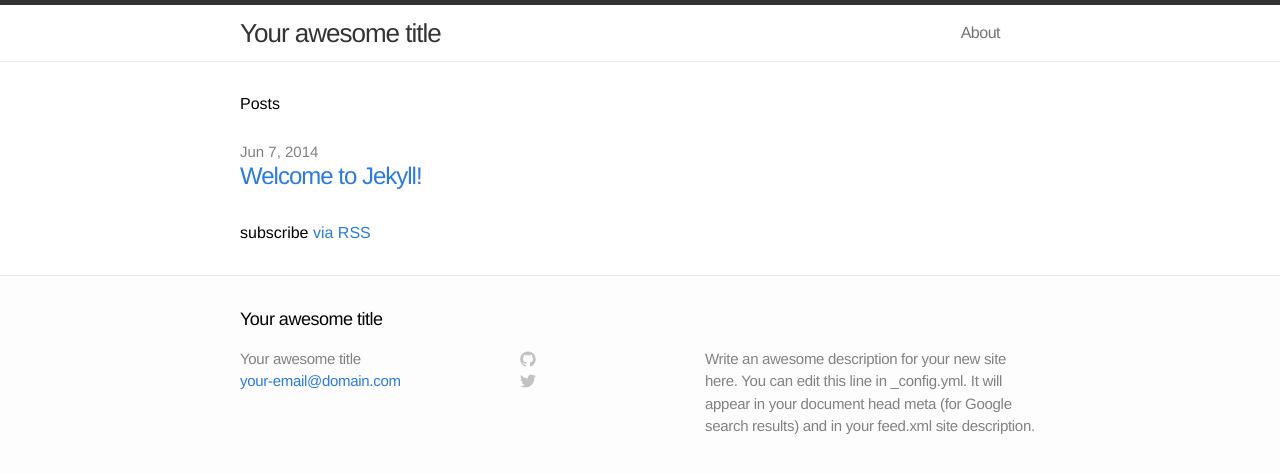
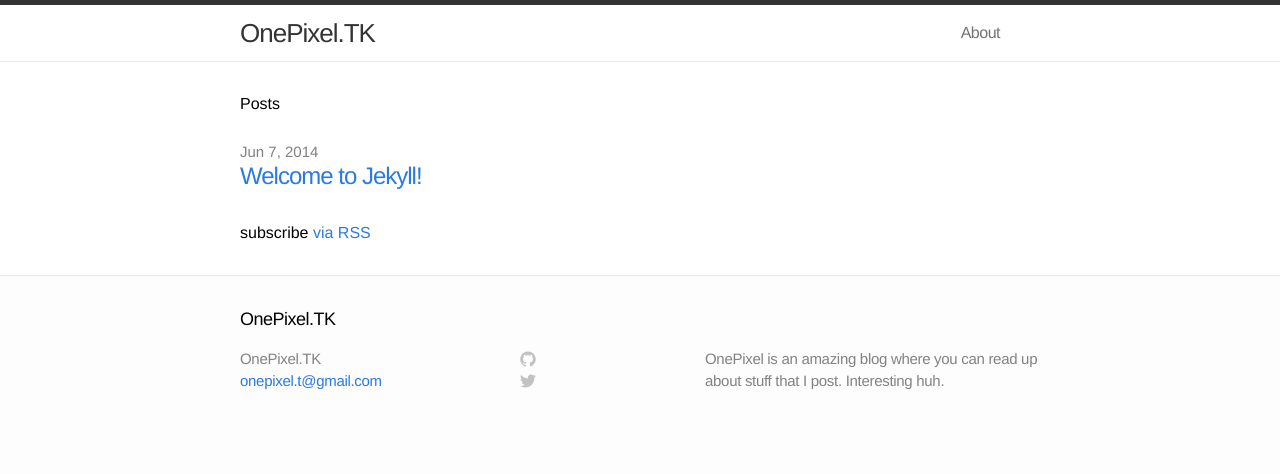
Before and after one commit to Radther/radther.github.io, a Jekyll site: the page built from index.html, in a window 1280 px wide. Shown: the top 474 px of the page. Built offline with Jekyll 4.4.1, drawn with Linux system fonts in a browser that asks for light colours.

Commit message:
title change

```diff
--- a/_config.yml
+++ b/_config.yml
@@ -1,9 +1,9 @@
 # Site settings
-title: Your awesome title
-email: your-email@domain.com
-description: "Write an awesome description for your new site here. You can edit this line in _config.yml. It will appear in your document head meta (for Google search results) and in your feed.xml site description."
+title: OnePixel.TK
+email: onepixel.t@gmail.com
+description: "OnePixel is an amazing blog where you can read up about stuff that I post. Interesting huh."
 baseurl: ""
-url: "http://yourdomain.com"
+url: "http://www.onepixel.tk"
 
 # Build settings
 markdown: kramdown
```
